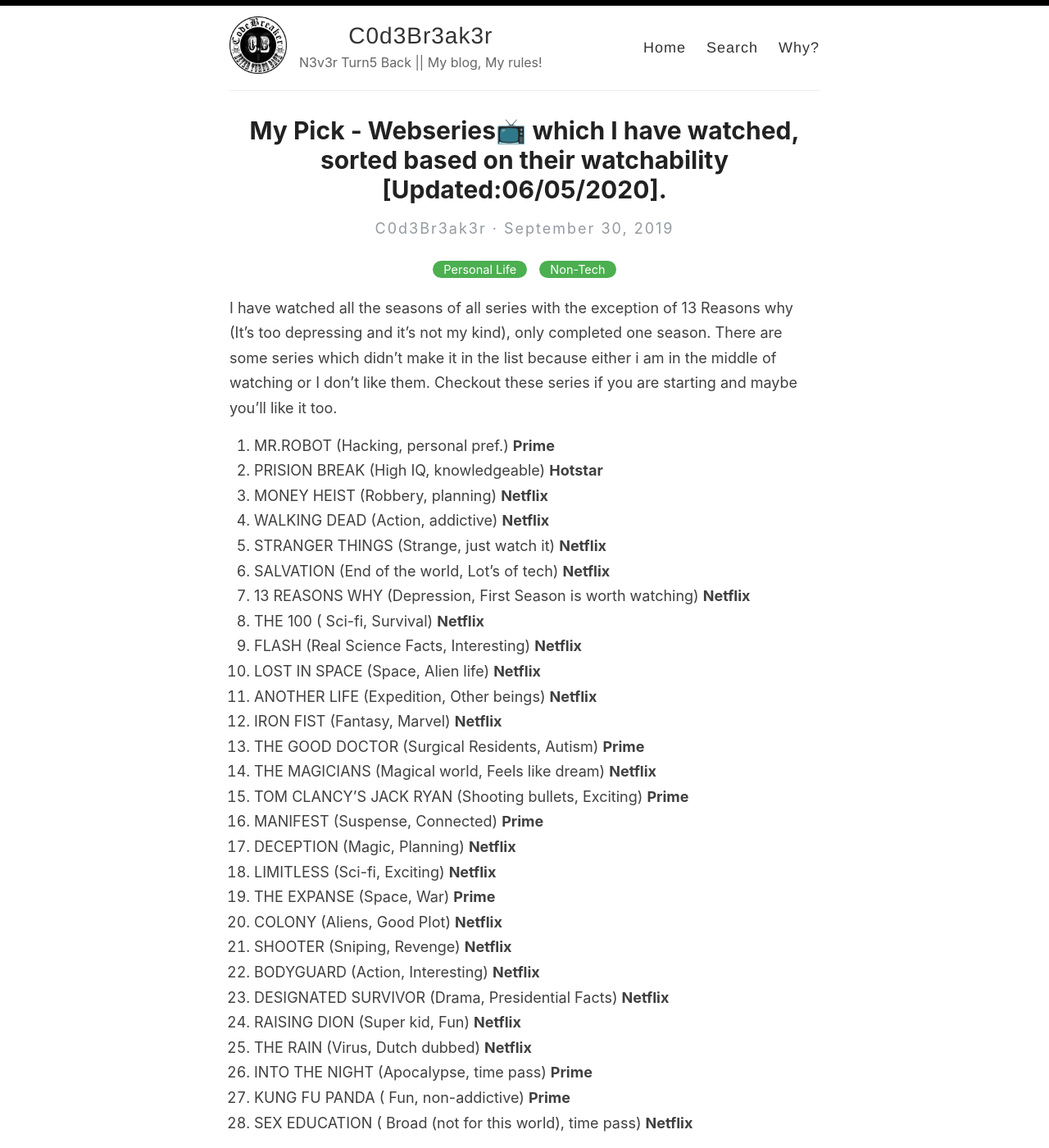
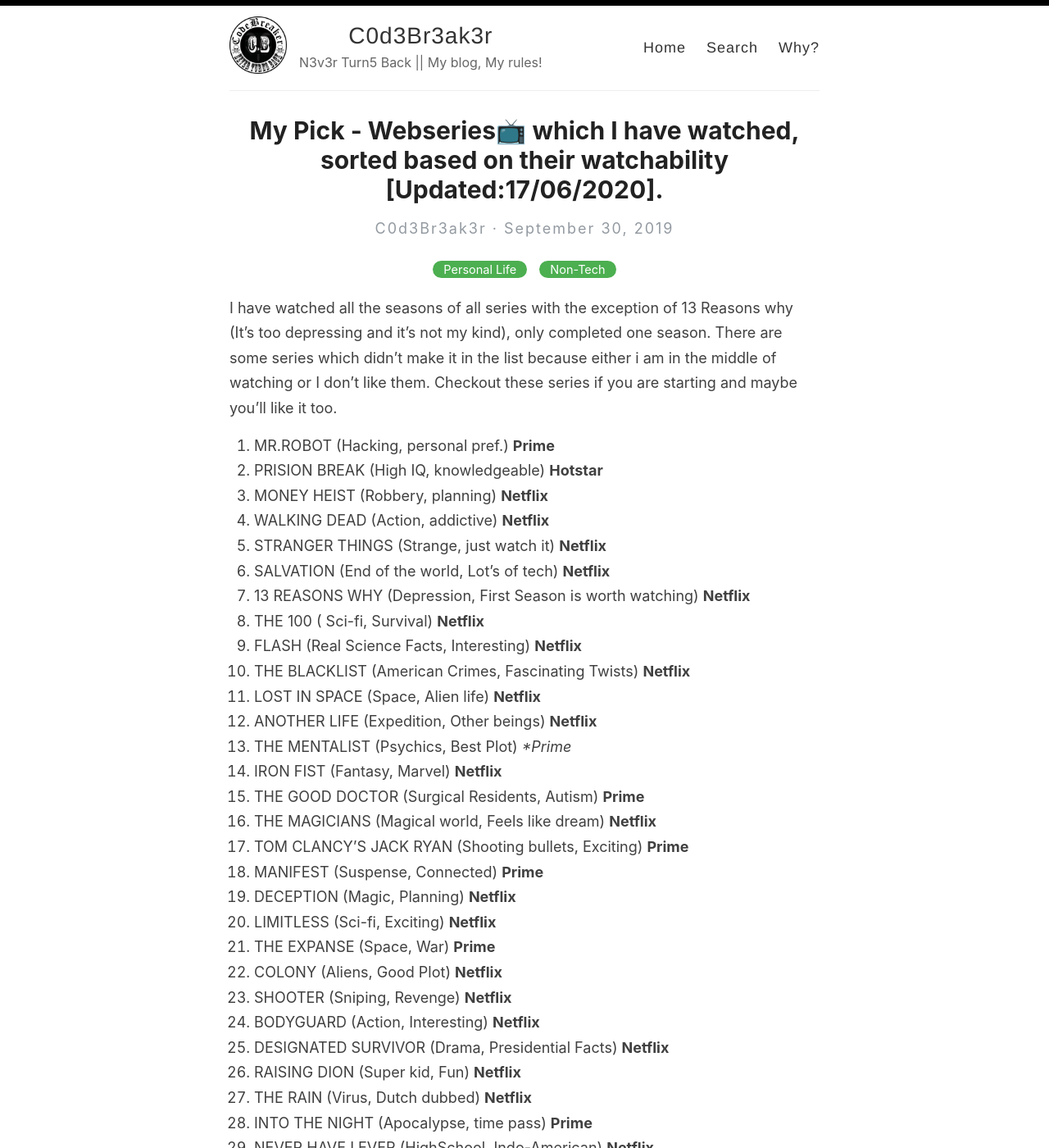
Before and after one commit to CodeBreaker444/codebreaker444.github.io, a Jekyll site: the page built from _posts/2019-09-30-MY-PICK-WEBSERIES-WHICH-I-HAVE-PERSONALLY-WATCHED.md, in a window 1280 px wide and 1400 px high. Shown: the whole window at 82% size. Built offline with Jekyll 4.4.1, drawn with Linux system fonts in a browser that asks for light colours; comment, search, counter and statistics services are not loaded; some of the changed text lies outside the part shown.

Commit message:
Updated 17/06/20

```diff
--- a/_posts/2019-09-30-MY-PICK-WEBSERIES-WHICH-I-HAVE-PERSONALLY-WATCHED.md
+++ b/_posts/2019-09-30-MY-PICK-WEBSERIES-WHICH-I-HAVE-PERSONALLY-WATCHED.md
@@ -1,6 +1,6 @@
 ---
 layout: post
-title: My Pick - Webseries📺 which I have watched, sorted based on their watchability [Updated:06/05/2020].
+title: My Pick - Webseries📺 which I have watched, sorted based on their watchability [Updated:17/06/2020].
 categories: [Personal Life, Non-Tech]
 ---
 I have watched all the seasons of all series with the exception of 13 Reasons why (It's too depressing and it's not my kind), only completed one season. There are some series which didn't make it in the list because either i am in the middle of watching or I don't like them. Checkout these series if you are starting and maybe you'll like it too.
@@ -14,22 +14,25 @@
 7. 13 REASONS WHY (Depression, First Season is worth watching) **Netflix**
 8. THE 100 ( Sci-fi, Survival) **Netflix**
 9. FLASH (Real Science Facts, Interesting) **Netflix**
-10. LOST IN SPACE (Space, Alien life) **Netflix**
-11. ANOTHER LIFE (Expedition, Other beings) **Netflix**
-12. IRON FIST (Fantasy, Marvel) **Netflix**
-13. THE GOOD DOCTOR (Surgical Residents, Autism) **Prime**
-14. THE MAGICIANS (Magical world, Feels like dream) **Netflix**
-15. TOM CLANCY'S JACK RYAN (Shooting bullets, Exciting) **Prime**
-16. MANIFEST (Suspense, Connected) **Prime**
-17. DECEPTION (Magic, Planning) **Netflix**
-18. LIMITLESS (Sci-fi, Exciting) **Netflix**
-19. THE EXPANSE (Space, War) **Prime**
-20. COLONY (Aliens, Good Plot) **Netflix**
-21. SHOOTER (Sniping, Revenge) **Netflix**
-22. BODYGUARD (Action, Interesting) **Netflix**
-23. DESIGNATED SURVIVOR (Drama, Presidential Facts) **Netflix**
-24. RAISING DION (Super kid, Fun) **Netflix**
-25. THE RAIN (Virus, Dutch dubbed) **Netflix**
-26. INTO THE NIGHT (Apocalypse, time pass) **Prime**
-27. KUNG FU PANDA ( Fun, non-addictive) **Prime**
-28. SEX EDUCATION ( Broad (not for this world), time pass) **Netflix**
+10. THE BLACKLIST (American Crimes, Fascinating Twists) **Netflix**
+11. LOST IN SPACE (Space, Alien life) **Netflix**
+12. ANOTHER LIFE (Expedition, Other beings) **Netflix**
+13. THE MENTALIST (Psychics, Best Plot) **Prime*
+14. IRON FIST (Fantasy, Marvel) **Netflix**
+15. THE GOOD DOCTOR (Surgical Residents, Autism) **Prime**
+16. THE MAGICIANS (Magical world, Feels like dream) **Netflix**
+17. TOM CLANCY'S JACK RYAN (Shooting bullets, Exciting) **Prime**
+18. MANIFEST (Suspense, Connected) **Prime**
+19. DECEPTION (Magic, Planning) **Netflix**
+20. LIMITLESS (Sci-fi, Exciting) **Netflix**
+21. THE EXPANSE (Space, War) **Prime**
+22. COLONY (Aliens, Good Plot) **Netflix**
+23. SHOOTER (Sniping, Revenge) **Netflix**
+24. BODYGUARD (Action, Interesting) **Netflix**
+25. DESIGNATED SURVIVOR (Drama, Presidential Facts) **Netflix**
+26. RAISING DION (Super kid, Fun) **Netflix**
+27. THE RAIN (Virus, Dutch dubbed) **Netflix**
+28. INTO THE NIGHT (Apocalypse, time pass) **Prime**
+29. NEVER HAVE I EVER (HighSchool, Indo-American) **Netflix**
+30. KUNG FU PANDA ( Fun, non-addictive) **Prime**
+31. SEX EDUCATION ( Broad (not for this world), time pass) **Netflix**
```
